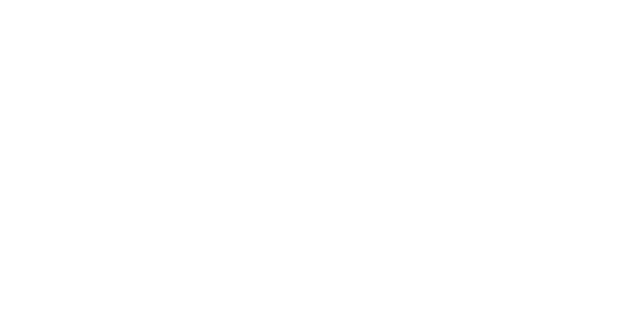
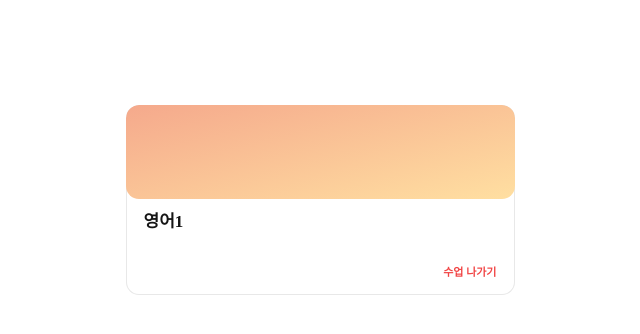
Before and after one commit to DgswTeamOption/Refit_Web, a React (Vite) app: page / in a window 1280 px wide. Shown: the top 334 px of the page, without its empty margins (320-960 px from the left). Built offline with nearby package versions, Linux system fonts and the light colour scheme; a web font is replaced by a local one.

Commit message:
feat: 클래스블럭 구현

```diff
--- a/index.html
+++ b/index.html
@@ -1,13 +1,40 @@
 <!doctype html>
-<html lang="en">
+<html lang="ko">
   <head>
     <meta charset="UTF-8" />
     <link rel="icon" type="image/svg+xml" href="/favicon.svg" />
     <meta name="viewport" content="width=device-width, initial-scale=1.0" />
     <title>refit</title>
+    <style>
+      body {
+        margin: 0;
+        background: #fff;
+      }
+
+      #root {
+        box-sizing: border-box;
+        display: grid;
+        place-items: center;
+        min-height: 10vh;
+        min-height: 50dvh;
+        padding: 16px;
+      }
+    </style>
   </head>
   <body>
     <div id="root"></div>
-    <script type="module" src="/src/main.jsx"></script>
+    <script type="module">
+      import React from 'react';
+      import { createRoot } from 'react-dom/client';
+      import ClassBlock from '/src/components/ClassBlock/ClassBlock.jsx';
+      import '/src/styles/global.css';
+
+      createRoot(document.getElementById('root')).render(
+        React.createElement(ClassBlock, {
+          title: '영어1',
+          // onLeave: () => window.alert('수업 나가기 버튼이 클릭되었습니다.'),
+        })
+      );
+    </script>
   </body>
 </html>
--- a/src/components/ClassBlock/ClassBlock.css
+++ b/src/components/ClassBlock/ClassBlock.css
@@ -0,0 +1,83 @@
+/* 디자인 화면 1512 × 982px 기준, 카드 크기 389 × 190px. */
+.class-block {
+    box-sizing: border-box;
+    display: flex;
+    flex-direction: column;
+    width: 389px;
+    max-width: 100%;
+    height: 190px;
+    min-width: 0;
+    overflow: hidden;
+    border-radius: 13px;
+    background: #fff;
+    box-shadow: inset 0 0 0 1px #e8e8e8;
+    color: #151515;
+    font-family: 'Pretendard', -apple-system, BlinkMacSystemFont, sans-serif;
+    text-align: left;
+}
+
+.class-block__banner {
+    flex: 0 0 94px;
+    border-radius: inherit;
+    background: linear-gradient(to bottom right, #f5a98c, #ffdfa1);
+}
+
+.class-block__body {
+    box-sizing: border-box;
+    display: flex;
+    flex: 1;
+    flex-direction: column;
+    justify-content: space-between;
+    gap: 8px;
+    min-height: 0;
+    padding: 13px 18px;
+}
+
+.class-block__title {
+    display: -webkit-box;
+    margin: 0;
+    overflow: hidden;
+    color: inherit;
+    font-size: 17px;
+    font-weight: 700;
+    line-height: 1.2;
+    letter-spacing: normal;
+    overflow-wrap: anywhere;
+    -webkit-box-orient: vertical;
+    -webkit-line-clamp: 2;
+}
+
+.class-block__leave {
+    box-sizing: border-box;
+    align-self: flex-end;
+    flex-shrink: 0;
+    max-width: 100%;
+    min-height: 18px;
+    margin: 0;
+    padding: 0;
+    border: 0;
+    border-radius: 2px;
+    background: transparent;
+    color: #f14444;
+    font-family: inherit;
+    font-size: 11px;
+    font-weight: 600;
+    line-height: 1.2;
+    letter-spacing: normal;
+    text-align: right;
+    cursor: pointer;
+}
+
+.class-block__leave:hover:not(:disabled) {
+    opacity: 0.8;
+}
+
+.class-block__leave:focus-visible {
+    outline: 2px solid currentColor;
+    outline-offset: 3px;
+}
+
+.class-block__leave:disabled {
+    opacity: 0.5;
+    cursor: not-allowed;
+}
--- a/src/components/ClassBlock/ClassBlock.jsx
+++ b/src/components/ClassBlock/ClassBlock.jsx
@@ -0,0 +1,51 @@
+import { useId } from 'react';
+import './ClassBlock.css';
+
+/**
+ * 이미지 기준 수업 카드. API 호출과 나가기 확인은 부모에서 처리합니다.
+ * 아래 props 계약은 이슈에 명시되지 않아 제안한 설계입니다.
+ *
+ * @param {Object} props
+ * @param {string} props.title 수업명 (필수)
+ * @param {() => void | Promise<void>} props.onLeave 나가기 요청 핸들러 (필수)
+ * @param {boolean} [props.isLeaving=false] 부모에서 관리하는 요청 진행 상태
+ * @param {boolean} [props.disabled=false] 나가기 버튼 비활성화 여부
+ * @param {string} [props.className=''] 레이아웃 확장용 클래스
+ */
+function ClassBlock({
+                        title,
+                        onLeave,
+                        isLeaving = false,
+                        disabled = false,
+                        className = '',
+                    }) {
+    const titleId = useId();
+
+    return (
+        <article
+            className={`class-block ${className}`.trim()}
+            aria-labelledby={titleId}
+        >
+            <div className="class-block__banner" aria-hidden="true" />
+
+            <div className="class-block__body">
+                <h3 id={titleId} className="class-block__title">
+                    {title}
+                </h3>
+
+                <button
+                    type="button"
+                    className="class-block__leave"
+                    onClick={() => onLeave()}
+                    disabled={disabled || isLeaving}
+                    aria-label={`${title} 수업 나가기`}
+                    aria-busy={isLeaving}
+                >
+                    {isLeaving ? '나가는 중…' : '수업 나가기'}
+                </button>
+            </div>
+        </article>
+    );
+}
+
+export default ClassBlock;
```
